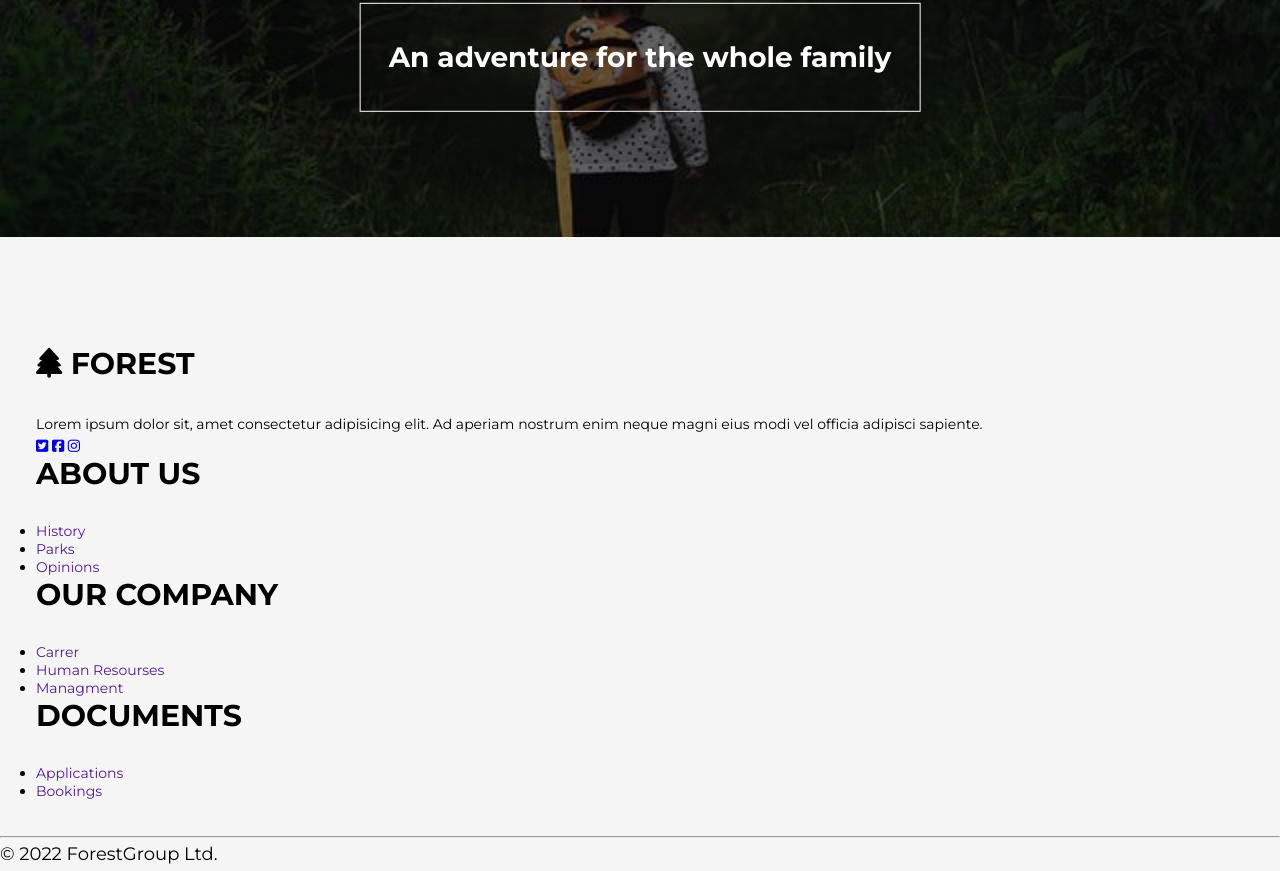
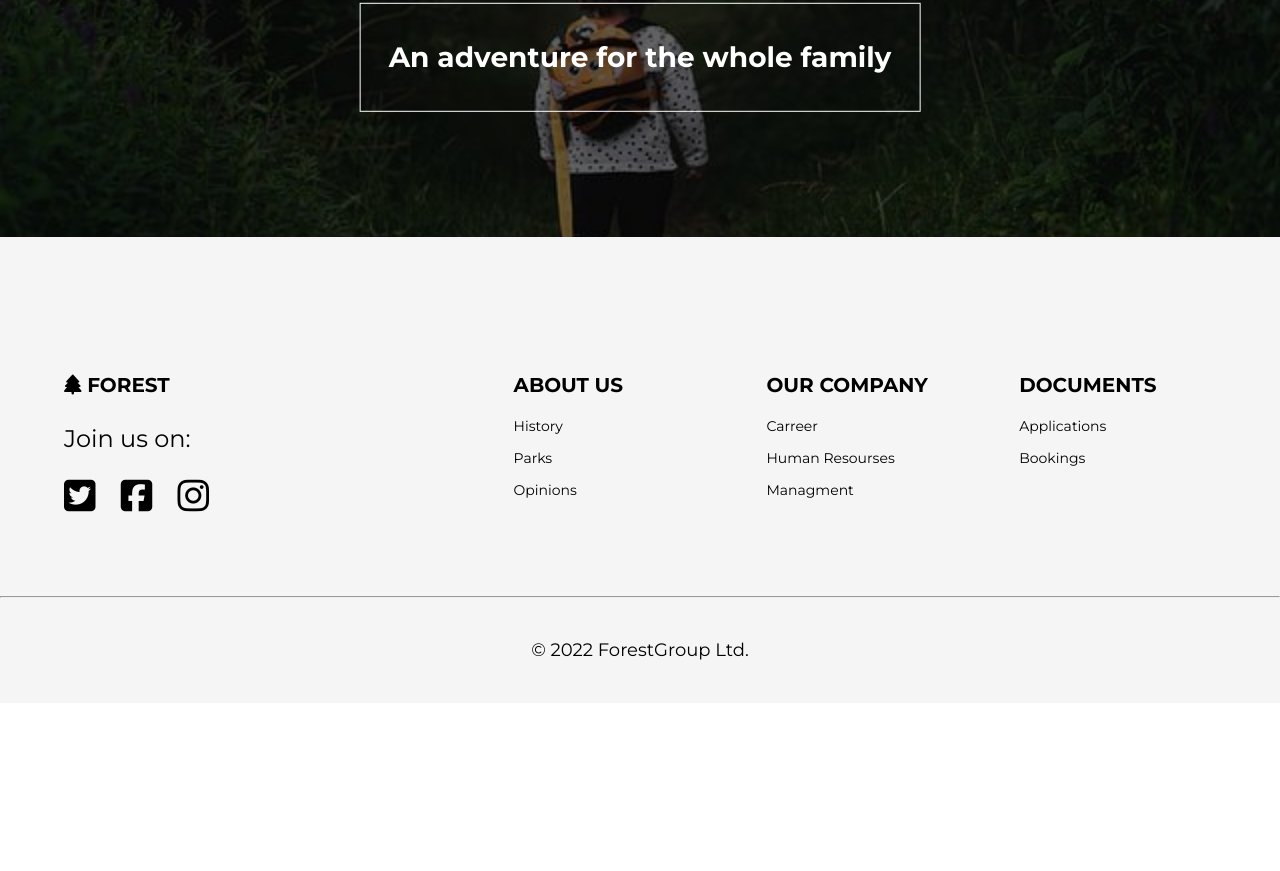
Before and after one commit to PatrycjaBanaszuk/ForestWebProject, a website: page index.html in a window 1280 px wide. Shown: the part 1202-2073 px from the top of the page. After the commit the page ends 1905 px from the top, so only its background shows below. Drawn offline with Linux system fonts and the light colour scheme.

Commit message:
style css to footer

```diff
--- a/index.html
+++ b/index.html
@@ -83,9 +83,10 @@
 
 
     <div class="footer__boxes">
-        <div class="footer__box">
-            <h3 class="footer__box-title"> <i class="fas fa-tree"></i> Forest</h3>
-            <p>Lorem ipsum dolor sit, amet consectetur adipisicing elit. Ad aperiam nostrum enim neque magni eius modi vel officia adipisci sapiente.</p>
+        <div class="footer__box footer__box-social">
+            <h3 class="footer__box-title footer__box-title-logo"> <i class="fas fa-tree"></i> Forest</h3>
+            <p class="footer__box-text">Join us on:</p>
+
             <div class="footer__box-social">
                 <a href="#" class="footer__box-link"><i class="fab fa-twitter-square"></i></a>
                 <a href="#" class="footer__box-link"><i class="fab fa-facebook-square"></i></a>
@@ -105,7 +106,7 @@
         <div class="footer__box footer__box-desktop">
             <h3 class="footer__box-title">Our company</h3>
             <ul class="footer__box-list">
-                <li class="footer__box-list-item"><a href="">Carrer</a></li>
+                <li class="footer__box-list-item"><a href="">Carreer</a></li>
                 <li class="footer__box-list-item"><a href="">Human Resourses</a></li>
                 <li class="footer__box-list-item"><a href="">Managment</a></li>
             </ul>
--- a/src/sass/main.scss
+++ b/src/sass/main.scss
@@ -431,26 +431,51 @@ div .aboutus-box__text::first-line {
 .footer {
 	background-color: #f5f5f5;
 	color: #000;
+	overflow: hidden;
 	.container {
 		padding: 6em 2em 2em;
-
 	}
-	 &__box {
+	&__box {
+		white-space: nowrap;
 		font-size: 1.4rem;
 
-		// &-desktop {
-		// 	display: none;
-		// }
+		&-desktop {
+			display: none;
+		}
 
 		&-title {
 			margin-bottom: 1em;
 			font-size: 3rem;
 			text-transform: uppercase;
+
+
+		}
+		&-text {
+			font-size: 2.4rem;
+		}
+		&-social {
+			margin: 1em 0 1em;
+
 		}
 
-		&-social {
+		&-link {
+			padding: 0 0.3em;
+			font-size: 3.6rem;
+			color: #000;
+			text-decoration: none;
+			transition: color 0.3s;
 
+			&:first-child {
+				padding-left: 0;
+			}
+			&:hover {
+				color: rgb(8, 231, 108);
+			}
 		}
-	 }
+	}
 
+	&__bottom-text {
+		padding: 2em;
+		text-align: center;
+	}
 }
--- a/src/sass/utilities/_medium.scss
+++ b/src/sass/utilities/_medium.scss
@@ -18,30 +18,52 @@
 		}
 	}
 
-	// footer .footer {
-	// 	&__box {
-	// 		flex-direction: row;
-	// 		align-items: flex-start;
-	// 		justify-content: center;
-	// 		margin: 2em 0;
+	footer .footer {
 
+		&__boxes {
+			display: flex;
+			justify-content: space-between;
+		}
 
+		&__box-desktop {
+			display: block;
+		}
 
-	// 		&-one {
-	// 			padding: 3em 0 0;
-	// 			margin: 0 2em;
-	// 		}
+		&__box {
 
-	// 		&-two {
-	// 			padding: 1em 2em;
-	// 		}
+			margin: 2em;
+			width: 20%;
 
+			&:first-child {
+				width: 40%;
 
-	// 	}
-	// }
+			}
+			&-title {
+				font-size: 2rem;
+			}
+			&-list {
+				list-style: none;
+				&-item {
+					margin-bottom: 1em;
+					a {
+						color: #000;
+					}
+				}
+			}
+		}
+	}
+
 }
 @media (max-width: 768px) {
 	#header .header__text {
 		align-items: center;
 	}
+
+	footer .footer {
+		&__boxes {
+			display: flex;
+			justify-content: center;
+			align-items: center;
+		}
+	}
 }
```
Also changed, not shown: contact.html (+5 -4 lines), offer.html (+5 -4 lines), dist/css/main.min.css, 1 other file.
